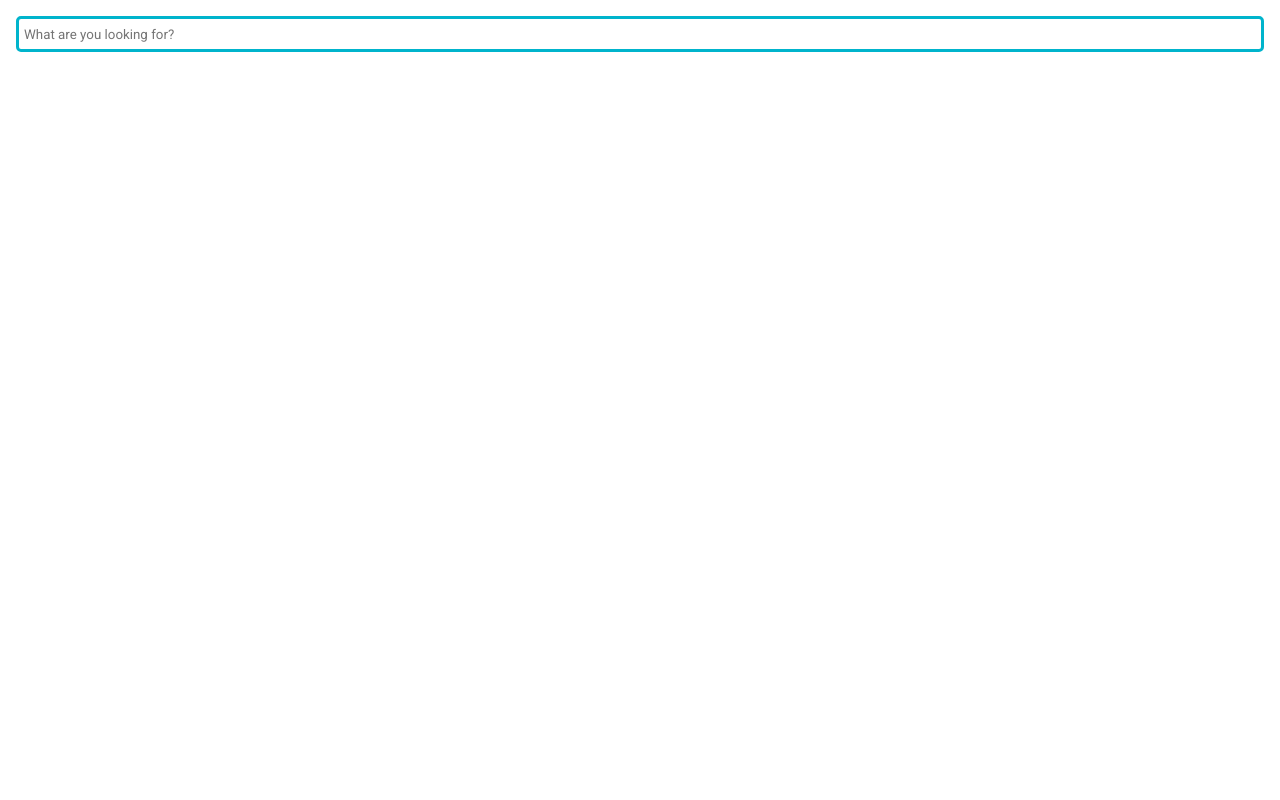
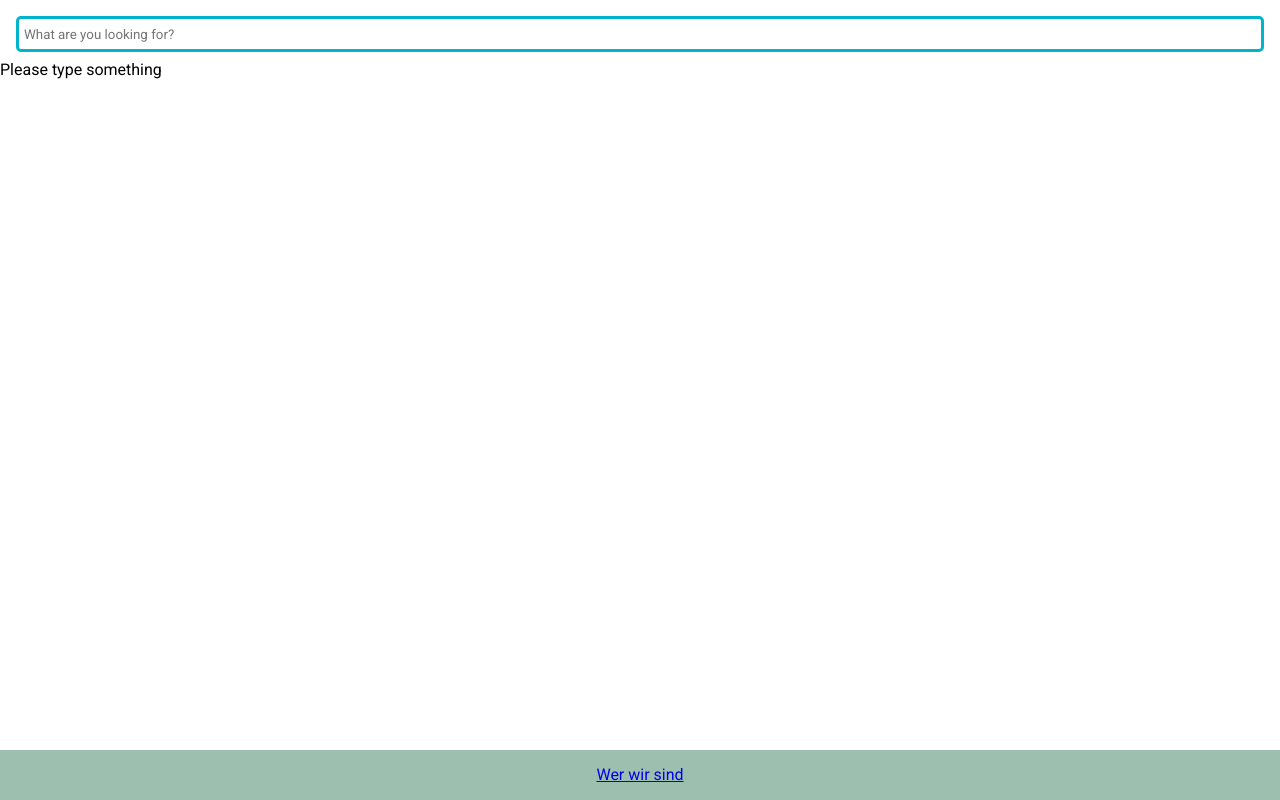
Before and after one commit to Liioooo/where-my-giphy-at, an Angular app: page / in a window 1280 px wide. Built offline with nearby package versions, Linux system fonts and the light colour scheme.

Commit message:
finsihed app

```diff
--- a/src/app/components/home/home.component.html
+++ b/src/app/components/home/home.component.html
@@ -1,8 +1,18 @@
 <div>
 	<div class="search">
-		<input [(ngModel)]="searchBar" (ngModelChange)="search($event)" type="text" class="searchTerm" placeholder="What are you looking for?">
+		<input [formControl]="searchBar" type="text" class="searchTerm" placeholder="What are you looking for?">
 	</div>
 </div>
-<div>
-  <img *ngFor="let gif of gifs | async" [src]="gif">
+<div class="data">
+  <ng-container *ngIf="gifs | async as gifsAsync; else pleaseType">
+    <ng-container *ngIf="gifsAsync.length > 0; else pleaseType">
+      <img *ngFor="let gif of gifsAsync" [src]="gif">
+    </ng-container>
+  </ng-container>
 </div>
+
+<ng-template #pleaseType>
+  <p>Please type something</p>
+</ng-template>
+
+<a routerLink="/toll">Wer wir sind</a>
--- a/src/app/components/home/home.component.scss
+++ b/src/app/components/home/home.component.scss
@@ -1,8 +1,9 @@
 .search {
 	margin: 1rem;
 	width: calc(100% - 2rem);
-	position: relative;
+	position: fixed;
 	display: flex;
+  top: 0;
 
 	.searchTerm {
 		width: 100%;
@@ -18,3 +19,18 @@
 		}
 	}
 }
+
+.data {
+  margin-top: 60px;
+}
+
+a {
+  position: absolute;
+  bottom: 0;
+  left: 0;
+  width: 100%;
+  height: 50px;
+  line-height: 50px;
+  text-align: center;
+  background-color: #9DBFAF;
+}
--- a/src/app/components/home/home.component.ts
+++ b/src/app/components/home/home.component.ts
@@ -1,6 +1,8 @@
-import { Component, OnInit } from '@angular/core';
+import {Component, ElementRef, OnInit, ViewChild} from '@angular/core';
 import {Observable} from 'rxjs';
 import {ApiService} from '../../services/api/api.service';
+import {FormControl} from '@angular/forms';
+import {debounceTime, switchMap} from 'rxjs/operators';
 
 @Component({
   selector: 'app-home',
@@ -9,15 +11,18 @@ import {ApiService} from '../../services/api/api.service';
 })
 export class HomeComponent implements OnInit {
 
-  public searchBar: string;
+  public searchBar: FormControl;
   public gifs: Observable<string[]>;
 
   constructor(private api: ApiService) { }
 
   ngOnInit() {
-  }
-
-  public search(event) {
-    this.gifs = this.api.loadGifs(this.searchBar);
+    this.searchBar = new FormControl();
+    this.gifs = this.searchBar.valueChanges.pipe(
+      debounceTime(500),
+      switchMap(searchTerm => {
+        return this.api.loadGifs(searchTerm);
+      })
+    );
   }
 }
--- a/src/app/components/toll/toll.component.html
+++ b/src/app/components/toll/toll.component.html
@@ -1 +1,3 @@
 <p>toll works!</p>
+<p>und wir auch weil wir supa sind</p>
+<button routerLink="/">Back</button>
--- a/src/app/components/toll/toll.component.scss
+++ b/src/app/components/toll/toll.component.scss
@@ -0,0 +1,6 @@
+button {
+  width: 50%;
+  height: 300px;
+  font-size: 150px;
+  background-color: red;
+}
--- a/src/app/services/api/api.service.ts
+++ b/src/app/services/api/api.service.ts
@@ -17,13 +17,13 @@ export class ApiService {
   }
 
   public loadGifs(search: string): Observable<string[]> {
-    return this.http.get(`http://api.giphy.com/v1/gifs/search?q=${search}&api_key=${environment.apikey}&limit=10`).pipe(
+    return this.http.get(`http://api.giphy.com/v1/gifs/search?q=${search}&api_key=${environment.apikey}&limit=20`).pipe(
       map(response => {
         // @ts-ignore
         const data = response.data as [];
         return data.map(img => {
           // @ts-ignore
-          return img.images.preview_gif.url;
+          return img.images.fixed_height_small.url;
         });
       })
     );
```
Also changed, not shown: src/app/app.module.ts (+5 -2 lines).
